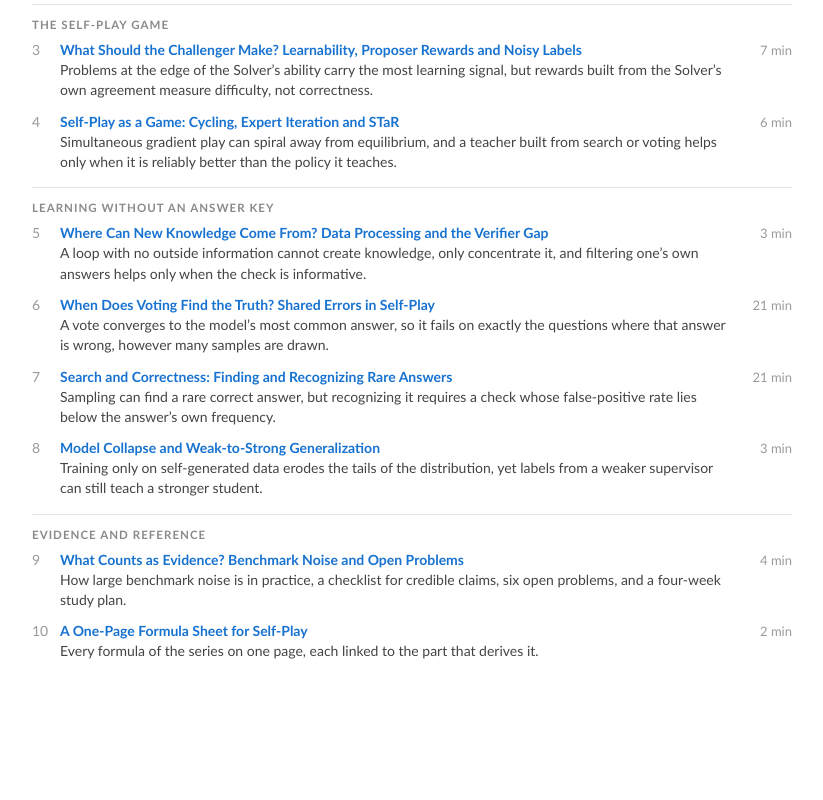
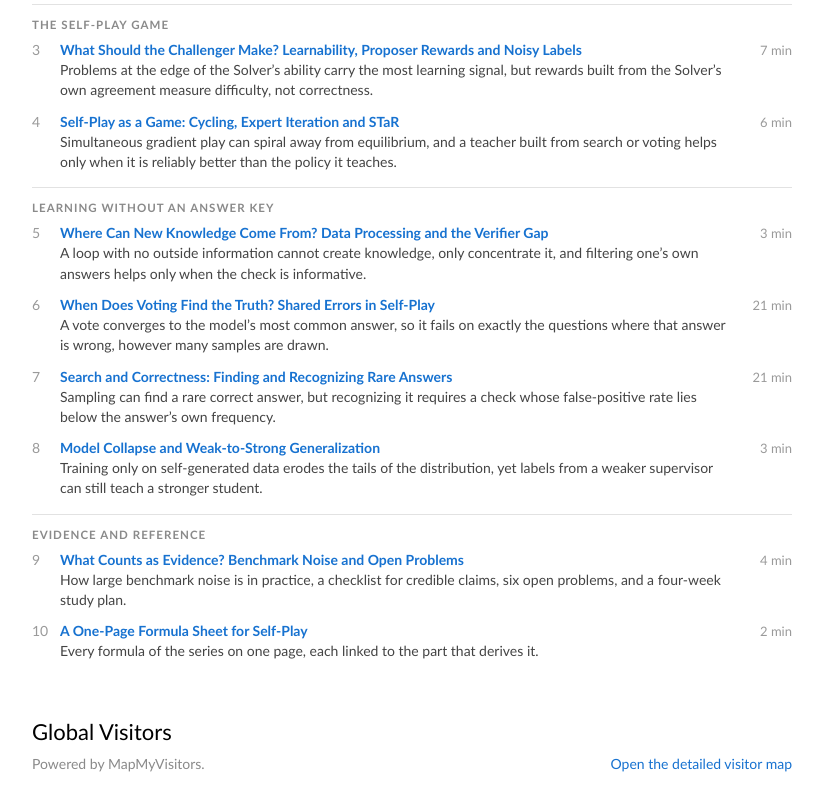
Before and after one commit to ChandakChakma/chandakchakma.github.io, a plain HTML site: page index.html in a window 1280 px wide. Shown: the part 2707-3507 px from the top of the page, without its empty margins (228-1051 px from the left). Before the commit the page ends 3413 px from the top, so only its background shows below. Drawn offline with Linux system fonts and the light colour scheme.

Commit message:
Add Global Visitors map (MapMyVisitors)
Co-Authored-By: Claude Opus 5.5 <noreply@anthropic.com>

```diff
--- a/index.html
+++ b/index.html
@@ -12,7 +12,7 @@
     <link rel="canonical" href="https://chandakchakma.github.io/">
     <link rel="icon" href="images/favicon.png" type="image/png" sizes="192x192">
     <link rel="apple-touch-icon" href="images/apple-touch-icon.png">
-    <link rel="stylesheet" type="text/css" href="stylesheet.css?v=8">
+    <link rel="stylesheet" type="text/css" href="stylesheet.css?v=9">
 
     <!-- Preview card when the link is shared on LinkedIn, Twitter, Slack, etc. -->
     <meta property="og:type" content="profile">
@@ -345,6 +345,23 @@
           </tbody></table>
           <!-- NOTES:END -->
 
+          <!-- VISITORS:START -->
+          <table style="width:100%;border:0px;border-spacing:0px;border-collapse:separate;margin-right:auto;margin-left:auto;"><tbody>
+            <tr>
+              <td style="padding:20px 20px 20px 20px;width:100%;vertical-align:middle">
+                <h2 id="visitors">Global Visitors</h2>
+                <div class="visitor-map">
+                  <script type="text/javascript" id="mapmyvisitors" src="https://mapmyvisitors.com/map.js?d=4IFNy9E2xyALLr2jAuomOV3TUZEzLv4r8TBxH3Re6Dk&amp;cl=ffffff&amp;w=a"></script>
+                </div>
+                <p class="visitor-foot">
+                  <span>Powered by MapMyVisitors.</span>
+                  <a href="https://mapmyvisitors.com/web/1c9oj">Open the detailed visitor map</a>
+                </p>
+              </td>
+            </tr>
+          </tbody></table>
+          <!-- VISITORS:END -->
+
         </td>
       </tr>
     </table>
--- a/stylesheet.css
+++ b/stylesheet.css
@@ -234,3 +234,22 @@ p.justify {
   -webkit-hyphens: auto;
   hyphens: auto;
 }
+.visitor-map {
+  width: 100%;
+  margin-top: 10px;
+  line-height: 0;
+}
+.visitor-map img,
+.visitor-map canvas,
+.visitor-map iframe {
+  max-width: 100%;
+}
+p.visitor-foot {
+  display: flex;
+  justify-content: space-between;
+  flex-wrap: wrap;
+  gap: 6px 16px;
+  margin: 10px 0 0 0;
+  font-size: 14px;
+  color: #8a8a8a;
+}
```
